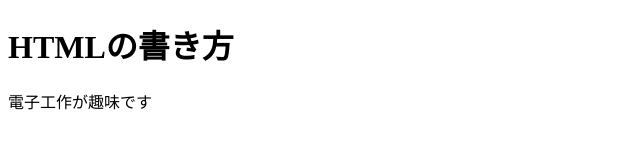
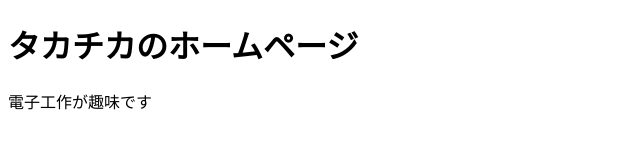
Before and after one commit to Takachikasan/Takachika, a plain HTML site: page index.html in a window 1280 px wide. Shown: the whole page, without its empty margins (0-640 px from the left). Drawn offline with Linux system fonts and the light colour scheme.

Commit message:
Update index.html

```diff
--- a/index.html
+++ b/index.html
@@ -2,10 +2,10 @@
 <html lang="ja">
   <head>
     <meta charset="UTF-8">
-    <title>タカチカのホームページ</title>
+    <title>タカチカ</title>
   </head>
   <body>
-    <h1>HTMLの書き方</h1>
+    <h1>タカチカのホームページ</h1>
     <p>電子工作が趣味です</p>
   </body>
 </html>
```
